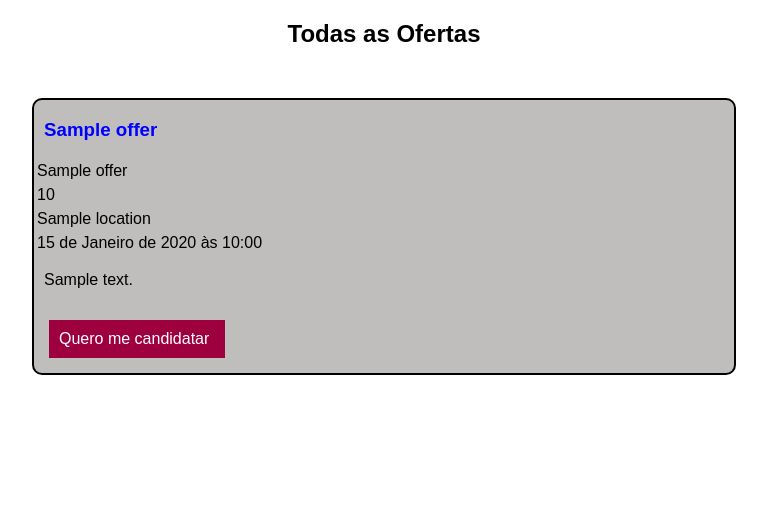
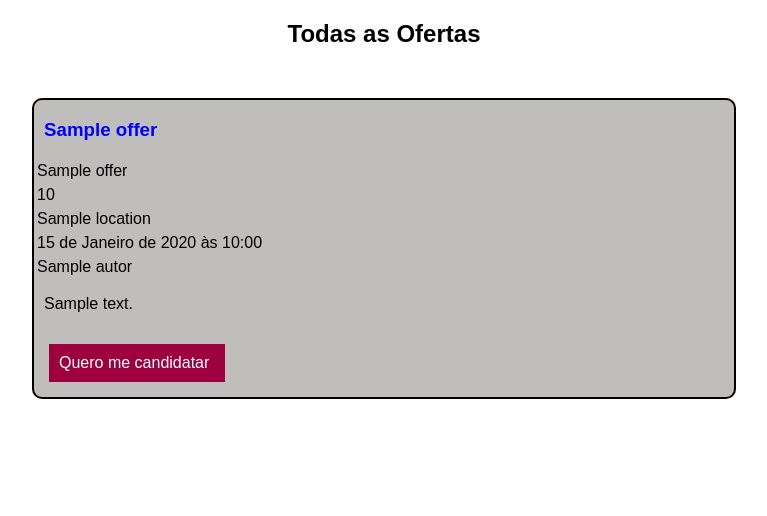
Before and after one commit to PedroNunesBH/django-career-portal, a Django app: template jobs/templates/job_list.html in a window 1280 px wide. Shown: the part 70-586 px from the top of the page, without its empty margins (256-1023 px from the left). Run offline with Django 5.2, Linux system fonts and the light colour scheme; the template is opened without the code that fills it: most values are stand-ins (such as "Sample title", 1, 10 or a date in 2020).

Commit message:
Criacao do campo de FK para identificar autor das ofertas

```diff
--- a/jobs/models.py
+++ b/jobs/models.py
@@ -1,4 +1,5 @@
 from django.db import models
+from django.contrib.auth.models import User
 
 
 class JobOffer(models.Model):
@@ -11,6 +12,7 @@ class JobOffer(models.Model):
     employment_type = models.CharField(max_length=100)
     salary = models.FloatField(default="Não informado")  # define que por padrão o campo é não informado
     organization_description = models.TextField()
+    autor = models.ForeignKey(User, on_delete=models.PROTECT, related_name='car_user', editable=False, default=1)
 
     def __str__(self):
         return self.title
--- a/jobs/templates/job_list.html
+++ b/jobs/templates/job_list.html
@@ -17,6 +17,7 @@
                 <p class="p-offer">{{ offer.salary }}</p>
                 <p class="p-offer"> {{ offer.location }}</p>
                 <p class="p-offer"> {{ offer.publication_date }}</p>
+                <p class="p-offer"> {{ offer.autor|capfirst }}</p>
                 <p class="p-description"> {{ offer.description }}</p>
                 <a class="btn-apply" href="/">Quero me candidatar</a>
             </div>
--- a/jobs/views.py
+++ b/jobs/views.py
@@ -1,8 +1,12 @@
 from django.shortcuts import render
-from django.views.generic import ListView
+from django.views.generic import ListView, CreateView
 from .models import JobOffer
 
 
 class JobOffersList(ListView):
     template_name = 'job_list.html'
     model = JobOffer
+
+
+class CreateOffer(CreateView):
+    pass
```
Also changed, not shown: db.sqlite3, jobs/migrations/0002_joboffer_autor.py (added), jobs/migrations/0003_alter_joboffer_autor.py (added), jobs/migrations/0004_alter_joboffer_autor.py (added).
